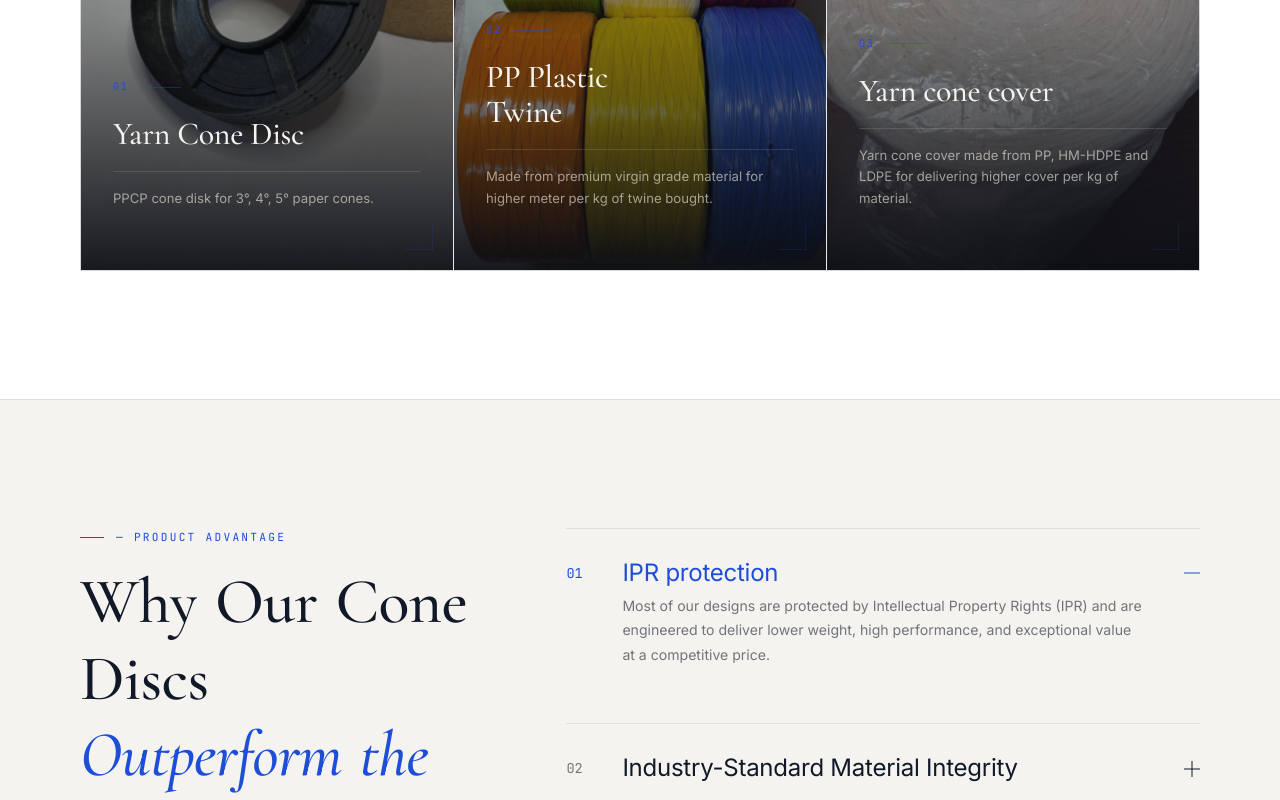
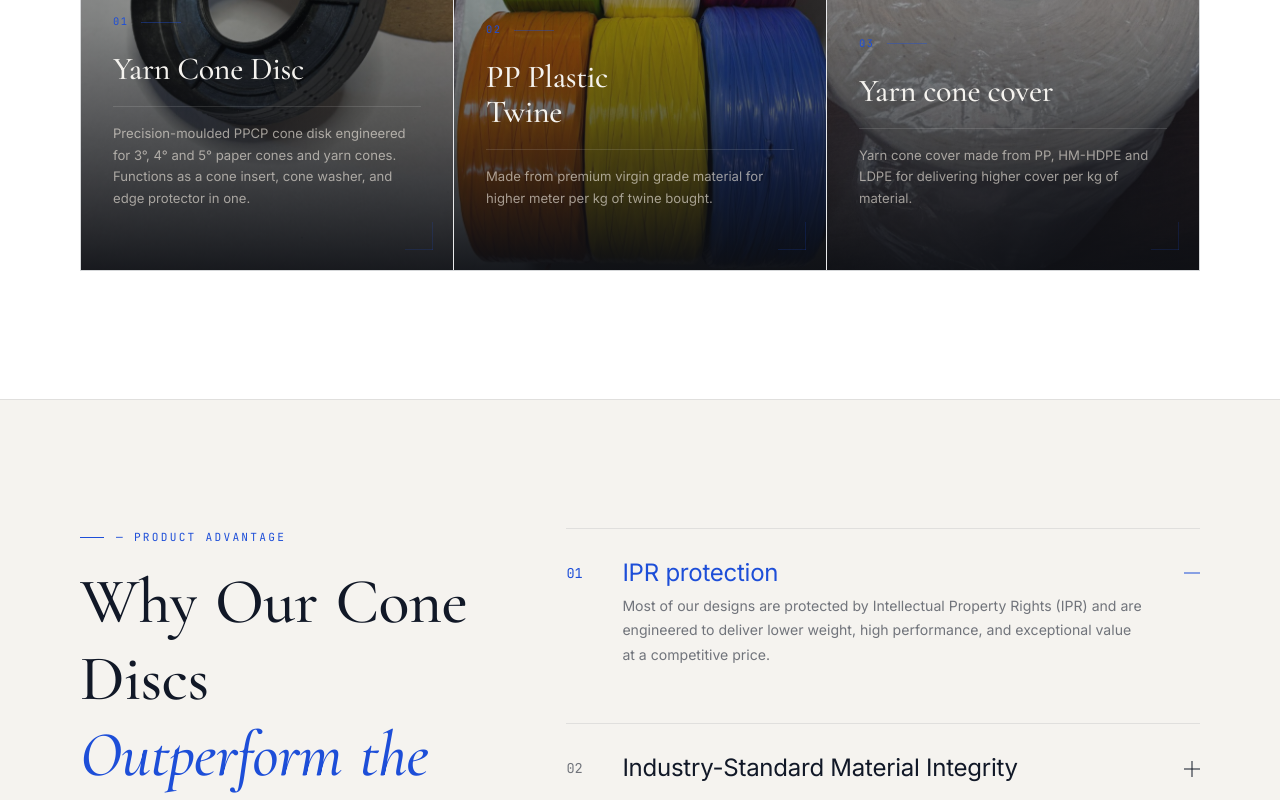
Before and after one commit to happiboo/vijaytex, a Next.js app: page / in a window 1280 px wide. Shown: the part 1360-2160 px from the top of the page. Built offline with nearby package versions, Linux system fonts and the light colour scheme; no server answers.

Commit message:
seo: add target keywords across metadata, body copy, JSON-LD structured data

```diff
--- a/app/layout.js
+++ b/app/layout.js
@@ -4,34 +4,57 @@ import '../styles/globals.css';
 export const metadata = {
   metadataBase: new URL(process.env.NEXT_PUBLIC_BASE_URL || 'https://www.vijaytex.com'),
   title: {
-    default: 'Vijay Tex | Precision Engineered Cone Disks',
+    default: 'Vijay Tex | Cone Disks, Cone Inserts & Cone Washers for Yarn & Paper Cones',
     template: '%s | Vijay Tex',
   },
-  description: 'Vijay Tex manufactures high-quality textile cone disks trusted by spinning mills across India. Decades of expertise, unmatched quality assurance.',
-  keywords: ['Textile Cone Disks', 'Spinning Mills', 'Vijay Tex', 'Cone Disks', 'Textile Machinery Parts', 'India'],
+  description:
+    'Vijay Tex manufactures premium cone disks, cone inserts, and cone washers for paper cones and yarn cones. Our paper cone disks, yarn cone inserts, yarn cone washers, and cone edge protectors are trusted by 150+ spinning mills across India. ESTD 1996.',
+  keywords: [
+    'cone disk',
+    'cone insert',
+    'cone washer',
+    'paper cone disk',
+    'paper cone washer',
+    'paper cone inserts',
+    'yarn cone disk',
+    'yarn cone inserts',
+    'yarn cone washer',
+    'yarn cone edge protector',
+    'paper cone edge protectors',
+    'textile cone disks',
+    'spinning mill cone accessories',
+    'PPCP cone disk',
+    'cone disk manufacturer India',
+    'yarn cone accessories',
+    'paper cone accessories',
+    'Vijay Tex',
+    'Coimbatore textile parts',
+  ],
   authors: [{ name: 'Vijay Tex' }],
   creator: 'Vijay Tex',
   openGraph: {
     type: 'website',
     locale: 'en_IN',
     url: '/',
-    title: 'Vijay Tex | Precision Engineered Cone Disks',
-    description: 'High-quality textile cone disks trusted by spinning mills across India. Discover unmatched quality and decades of expertise with Vijay Tex.',
+    title: 'Vijay Tex | Cone Disks, Cone Inserts, Cone Washers & Edge Protectors',
+    description:
+      'Premium cone disks, cone inserts, cone washers and edge protectors for yarn cones and paper cones. Trusted by 150+ spinning mills across India since 1996.',
     siteName: 'Vijay Tex',
     images: [
       {
-        url: '/og-image.jpg', // Recommend adding an og-image.jpg to your public folder
+        url: '/og-image.jpg',
         width: 1200,
         height: 630,
-        alt: 'Vijay Tex - Precision Engineered Cone Disks',
+        alt: 'Vijay Tex — Cone Disks, Cone Inserts & Cone Washers for Yarn and Paper Cones',
       },
     ],
   },
   twitter: {
     card: 'summary_large_image',
-    title: 'Vijay Tex | Precision Engineered Cone Disks',
-    description: 'High-quality textile cone disks trusted by spinning mills across India.',
-    images: ['/og-image.jpg'], // Recommend adding an og-image.jpg to your public folder
+    title: 'Vijay Tex | Cone Disks, Cone Inserts & Cone Washers',
+    description:
+      'Premium paper cone disks, yarn cone inserts, cone washers & edge protectors. Trusted by 150+ mills across India.',
+    images: ['/og-image.jpg'],
   },
   robots: {
     index: true,
--- a/app/page.js
+++ b/app/page.js
@@ -10,9 +10,70 @@ import BuybackPolicy from '../components/BuybackPolicy';
 import ContactUs from '../components/ContactUs';
 import Footer from '../components/Footer';
 
+/* ── JSON-LD Structured Data ── */
+const jsonLd = {
+  '@context': 'https://schema.org',
+  '@graph': [
+    {
+      '@type': 'Organization',
+      name: 'Vijay Tex',
+      url: 'https://www.vijaytexconeinserts.com',
+      logo: 'https://www.vijaytexconeinserts.com/logo.png',
+      description:
+        'Vijay Tex is a leading manufacturer of cone disks, cone inserts, cone washers, and cone edge protectors for paper cones and yarn cones. Established in 1996, Coimbatore, India.',
+      foundingDate: '1996',
+      address: {
+        '@type': 'PostalAddress',
+        addressLocality: 'Coimbatore',
+        addressRegion: 'Tamil Nadu',
+        addressCountry: 'IN',
+      },
+      contactPoint: {
+        '@type': 'ContactPoint',
+        telephone: '+91-94430-59101',
+        contactType: 'sales',
+        availableLanguage: ['English', 'Tamil'],
+      },
+    },
+    {
+      '@type': 'Product',
+      name: 'Yarn Cone Disk',
+      description:
+        'Precision-moulded PPCP cone disk for 3°, 4° and 5° yarn cones and paper cones. Functions as a cone insert, cone washer, and yarn cone edge protector.',
+      brand: { '@type': 'Brand', name: 'Vijay Tex' },
+      category: 'Textile Cone Accessories',
+      material: 'PPCP (Polypropylene Copolymer)',
+      keywords:
+        'cone disk, cone insert, cone washer, paper cone disk, paper cone washer, paper cone inserts, yarn cone disk, yarn cone inserts, yarn cone washer, yarn cone edge protector, paper cone edge protectors',
+    },
+    {
+      '@type': 'Product',
+      name: 'PP Plastic Twine',
+      description:
+        'Premium virgin-grade PP twine available at 1000, 1500, and 2000 meters per kg for textile spinning mills.',
+      brand: { '@type': 'Brand', name: 'Vijay Tex' },
+      category: 'Textile Accessories',
+    },
+    {
+      '@type': 'Product',
+      name: 'Yarn Cone Cover',
+      description:
+        'Yarn cone cover made from PP, HM-HDPE, and LDPE for maximum coverage per kg. Available at 20g, 30g, and 40g.',
+      brand: { '@type': 'Brand', name: 'Vijay Tex' },
+      category: 'Textile Cone Accessories',
+    },
+  ],
+};
+
 export default function HomePage() {
   return (
     <>
+      {/* Structured data for SEO */}
+      <script
+        type="application/ld+json"
+        dangerouslySetInnerHTML={{ __html: JSON.stringify(jsonLd) }}
+      />
+
       {/* Global film grain overlay */}
       <div className="noise-overlay" aria-hidden="true" />
 
--- a/components/Footer.js
+++ b/components/Footer.js
@@ -41,6 +41,9 @@ export default function Footer() {
             TRUST - COMMITMENT - RESPONSIBILITY
           </p>
           <p className={styles.estd}>ESTD. 1996 · Coimbatore, Tamil Nadu</p>
+          <p className={styles.estd} style={{ marginTop: '0.25rem', opacity: 0.6, fontSize: '0.7rem' }}>
+            Manufacturers of cone disks, cone inserts, cone washers &amp; edge protectors for yarn cones and paper cones.
+          </p>
         </div>
 
         {/* Center — nav */}
--- a/components/HeroSection.js
+++ b/components/HeroSection.js
@@ -90,7 +90,7 @@ export default function HeroSection() {
 
           {/* Subtext */}
           <p className={styles.subtext}>
-            Manufacturers of textile cone accessories trusted by 150+ mills across India and overseas.
+            Manufacturers of premium cone disks, cone inserts, cone washers &amp; edge protectors for yarn cones and paper cones — trusted by 150+ mills across India and overseas.
           </p>
 
           {/* CTAs */}
--- a/components/ProductLineup.js
+++ b/components/ProductLineup.js
@@ -10,8 +10,8 @@ const products = [
     id: 1,
     index: '01',
     name: 'Yarn Cone Disc',
-    description: 'PPCP cone disk for 3°, 4°, 5° paper cones.',
-    detail: 'Made from 60% recycled plastic,30% virgin plastic,10% hardening agents .',
+    description: 'Precision-moulded PPCP cone disk engineered for 3°, 4° and 5° paper cones and yarn cones. Functions as a cone insert, cone washer, and edge protector in one.',
+    detail: 'Made from 60% recycled plastic, 30% virgin plastic, 10% hardening agents. Available as paper cone disk, yarn cone disk, and cone edge protector variants.',
     gradient: 'linear-gradient(135deg, #171c28 0%, #0d0f14 100%)',
     accentColor: 'rgba(29, 78, 216, 0.45)',
     image: '/products/cone-disc.png',
@@ -21,7 +21,7 @@ const products = [
     index: '02',
     name: 'PP Plastic\nTwine',
     description: 'Made from premium virgin grade material for higher meter per kg of twine bought.',
-    detail: 'Available at 1000,1500,2000 meters per kg',
+    detail: 'Available at 1000, 1500, 2000 meters per kg.',
     gradient: 'linear-gradient(135deg, #1e2230 0%, #0d0f14 100%)',
     accentColor: 'rgba(29, 78, 216, 0.70)',
     image: '/products/twine.jpg',
@@ -31,7 +31,7 @@ const products = [
     index: '03',
     name: 'Yarn cone cover',
     description: 'Yarn cone cover made from PP, HM-HDPE and LDPE for delivering higher cover per kg of material.',
-    detail: 'Available at 20g,30g,40g.',
+    detail: 'Available at 20g, 30g, 40g.',
     gradient: 'linear-gradient(135deg, #1a1f2c 0%, #0d0f14 100%)',
     accentColor: 'rgba(29, 78, 216, 0.55)',
     image: '/products/cone-cover.jpg',
```
